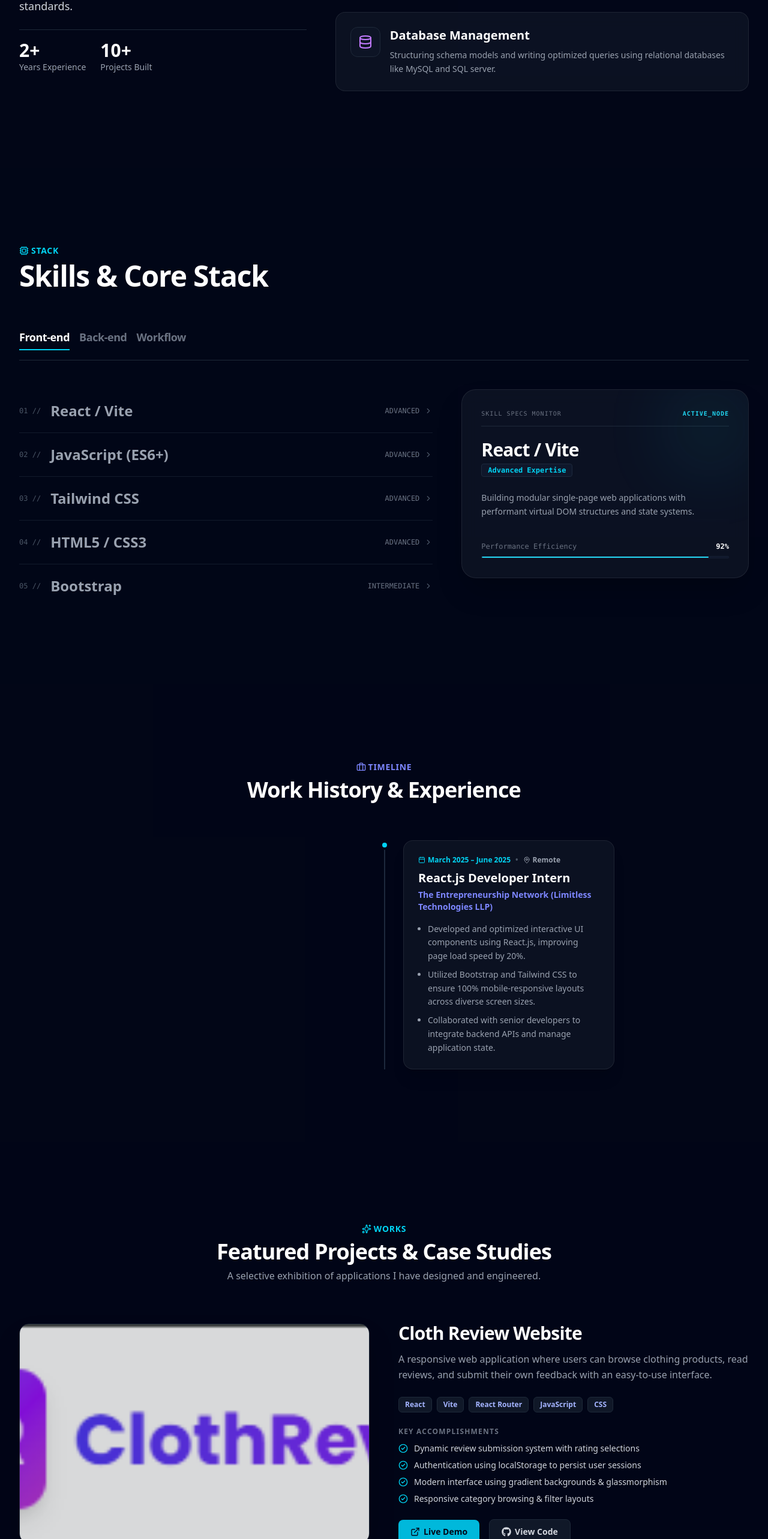
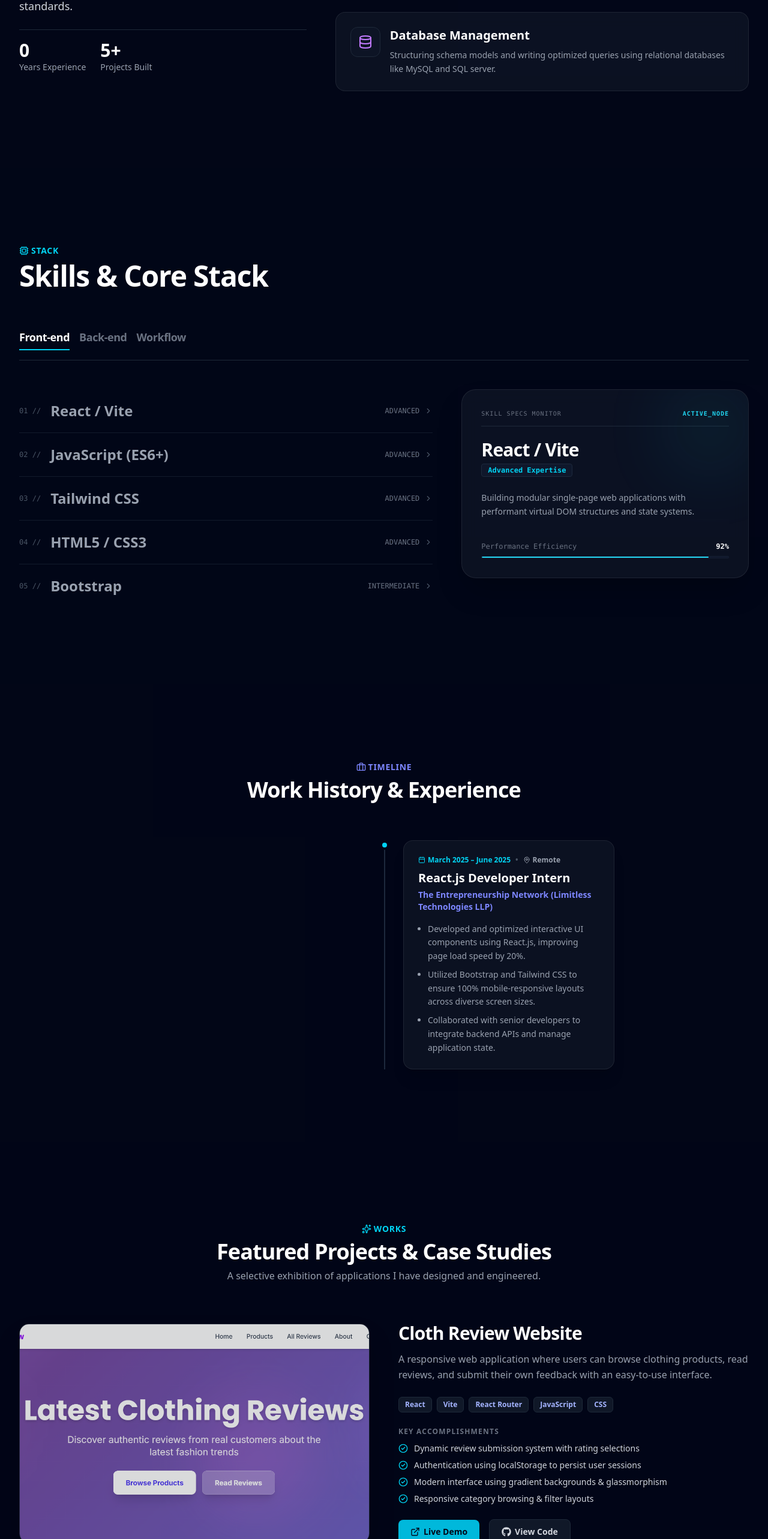
Before and after one commit to mohammad9729/porfolio.v2, a React (Vite) app: page / in a window 1280 px wide. Shown: the part 1391-3957 px from the top of the page at 60% size. Built offline with nearby package versions, Linux system fonts and the light colour scheme.

Commit message:
chore: commit requested by user

```diff
--- a/src/component/sections/About.jsx
+++ b/src/component/sections/About.jsx
@@ -65,11 +65,11 @@ export default function About() {
             </p>
             <div className="pt-4 border-t border-gray-800 flex gap-6">
               <div>
-                <p className="text-3xl font-extrabold text-white">2+</p>
+                <p className="text-3xl font-extrabold text-white">0</p>
                 <p className="text-sm text-gray-400 font-medium">Years Experience</p>
               </div>
               <div>
-                <p className="text-3xl font-extrabold text-white">10+</p>
+                <p className="text-3xl font-extrabold text-white">5+</p>
                 <p className="text-sm text-gray-400 font-medium">Projects Built</p>
               </div>
             </div>
--- a/src/component/sections/Projects.jsx
+++ b/src/component/sections/Projects.jsx
@@ -10,7 +10,7 @@ export default function Projects() {
       title: "Cloth Review Website",
       description: "A responsive web application where users can browse clothing products, read reviews, and submit their own feedback with an easy-to-use interface.",
       tools: ["React", "Vite", "React Router", "JavaScript", "CSS"],
-      image: "/image.png",
+      image: "/Clothreview.png",
       link: "https://cloth-review.vercel.app/",
       github: "https://github.com/mohammad9729", // Add placeholder github link to look professional
       highlights: [
```
Also changed, not shown: public/Clothreview.png (added), public/image.png (deleted).
